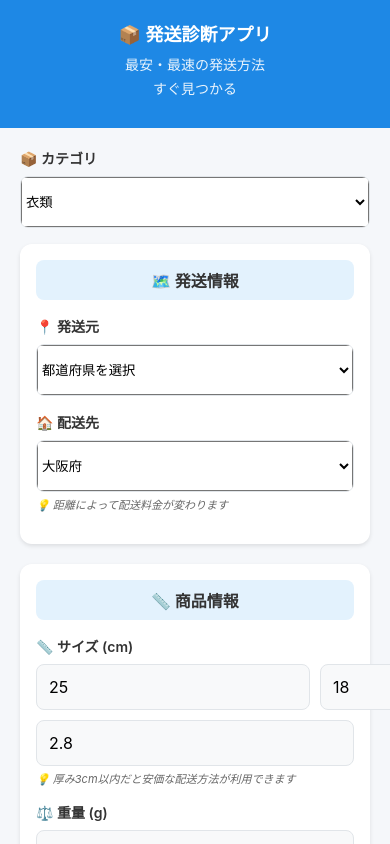
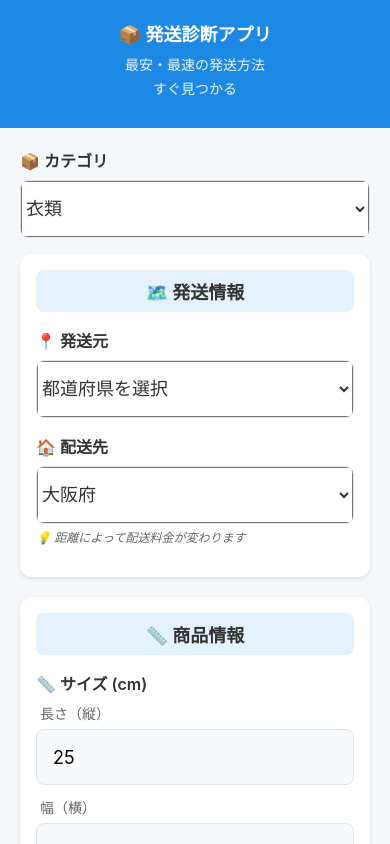
Before and after one commit to ray-1234/shipsmartapp, a React Native app: screen / in a window 390 px wide. Built offline with nearby package versions, Linux system fonts and the light colour scheme.

Commit message:
enhanced UI

```diff
--- a/components/EnhancedInputScreen.tsx
+++ b/components/EnhancedInputScreen.tsx
@@ -1,4 +1,4 @@
-// components/EnhancedInputScreen.tsx - Phase 1 対応版
+// components/EnhancedInputScreen.tsx - Phase 1 対応版（UI改善のみ）
 import React, { useState, useEffect } from 'react';
 import {
   StyleSheet,
@@ -188,32 +188,46 @@ export default function EnhancedInputScreen({
         <View style={styles.productSection}>
           <Text style={styles.sectionTitle}>📏 商品情報</Text>
 
-          {/* サイズ入力 */}
+          {/* サイズ入力 - UI改善版 */}
           <View style={styles.formGroup}>
             <Text style={styles.label}>📏 サイズ (cm)</Text>
-            <View style={styles.sizeInputsRow}>
+
+            {/* 長さ */}
+            <View style={styles.sizeInputWithLabel}>
+              <Text style={styles.sizeInputLabel}>長さ（縦）</Text>
               <TextInput
-                style={[styles.input, styles.sizeInput]}
-                placeholder="長さ"
+                style={styles.sizeInput}
+                placeholder="例: 25"
                 value={productInfo.length}
                 onChangeText={(value) => updateField('length', value)}
                 keyboardType="numeric"
               />
+            </View>
+
+            {/* 幅 */}
+            <View style={styles.sizeInputWithLabel}>
+              <Text style={styles.sizeInputLabel}>幅（横）</Text>
               <TextInput
-                style={[styles.input, styles.sizeInput]}
-                placeholder="幅"
+                style={styles.sizeInput}
+                placeholder="例: 18"
                 value={productInfo.width}
                 onChangeText={(value) => updateField('width', value)}
                 keyboardType="numeric"
               />
             </View>
-            <TextInput
-              style={[styles.input, styles.fullWidth]}
-              placeholder="厚み"
-              value={productInfo.thickness}
-              onChangeText={(value) => updateField('thickness', value)}
-              keyboardType="numeric"
-            />
+
+            {/* 厚み */}
+            <View style={styles.sizeInputWithLabel}>
+              <Text style={styles.sizeInputLabel}>厚み（高さ）</Text>
+              <TextInput
+                style={styles.sizeInput}
+                placeholder="例: 2.8"
+                value={productInfo.thickness}
+                onChangeText={(value) => updateField('thickness', value)}
+                keyboardType="numeric"
+              />
+            </View>
+
             <Text style={styles.helperText}>
               💡 厚み3cm以内だと安価な配送方法が利用できます
             </Text>
@@ -323,7 +337,7 @@ const styles = StyleSheet.create({
     paddingTop: 20,
   },
   sectionTitle: {
-    fontSize: 16,
+    fontSize: 18, // 16 → 18に拡大
     fontWeight: '700',
     color: '#333',
     marginBottom: 16,
@@ -369,7 +383,7 @@ const styles = StyleSheet.create({
     marginBottom: 16,
   },
   label: {
-    fontSize: 14,
+    fontSize: 16, // 14 → 16に拡大
     fontWeight: '600',
     color: '#333',
     marginBottom: 8,
@@ -379,9 +393,10 @@ const styles = StyleSheet.create({
     borderWidth: 1,
     borderColor: '#e1e5e9',
     borderRadius: 8,
-    paddingHorizontal: 12,
-    paddingVertical: 12,
-    fontSize: 16,
+    paddingHorizontal: 16, // 12 → 16に拡大
+    paddingVertical: 16,   // 12 → 16に拡大
+    fontSize: 18,          // 16 → 18に拡大
+    minHeight: 56,         // 最小高さを追加
   },
   pickerContainer: {
     backgroundColor: '#f8f9fa',
@@ -389,41 +404,57 @@ const styles = StyleSheet.create({
     borderColor: '#e1e5e9',
     borderRadius: 8,
     overflow: 'hidden',
+    minHeight: 56, // 最小高さを追加
   },
   picker: {
-    height: 50,
+    height: 56,    // 50 → 56に拡大
+    fontSize: 18,  // フォントサイズを明示的に指定
+    color: '#333', // テキスト色を明確に
   },
-  sizeInputsRow: {
-    flexDirection: 'row',
-    gap: 10,
-    marginBottom: 10,
+
+  // サイズ入力の改善 - レスポンシブ対応
+  sizeInputWithLabel: {
+    marginBottom: 12,
+  },
+  sizeInputLabel: {
+    fontSize: 14,
+    fontWeight: '500',
+    color: '#666',
+    marginBottom: 6,
+    paddingLeft: 4,
   },
   sizeInput: {
-    flex: 1,
+    backgroundColor: '#f8f9fa',
+    borderWidth: 1,
+    borderColor: '#e1e5e9',
+    borderRadius: 8,
+    paddingHorizontal: 16,
+    paddingVertical: 16,
+    fontSize: 18,
+    minHeight: 56,
   },
-  fullWidth: {
-    width: '100%',
-  },
+
   helperText: {
-    fontSize: 11,
+    fontSize: 12, // 11 → 12に拡大
     color: '#666',
     marginTop: 4,
     fontStyle: 'italic',
   },
   ctaButton: {
     backgroundColor: '#1E88E5',
-    paddingVertical: 16,
+    paddingVertical: 18, // 16 → 18に拡大
     borderRadius: 12,
     alignItems: 'center',
     marginTop: 20,
     marginBottom: 20,
+    minHeight: 56,       // 最小高さを追加
   },
   ctaButtonDisabled: {
     backgroundColor: '#bdc3c7',
   },
   ctaButtonText: {
     color: 'white',
-    fontSize: 16,
+    fontSize: 18,        // 16 → 18に拡大
     fontWeight: '600',
   },
   statusContainer: {
```
Also changed, not shown: 1 other file (tests, documents, lock files or other folders).
